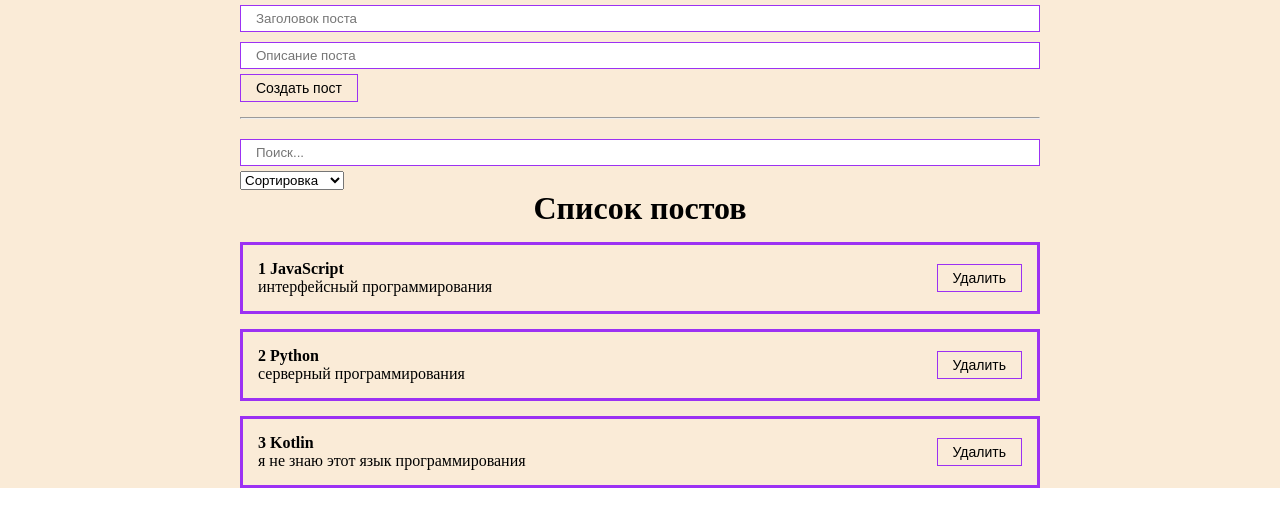
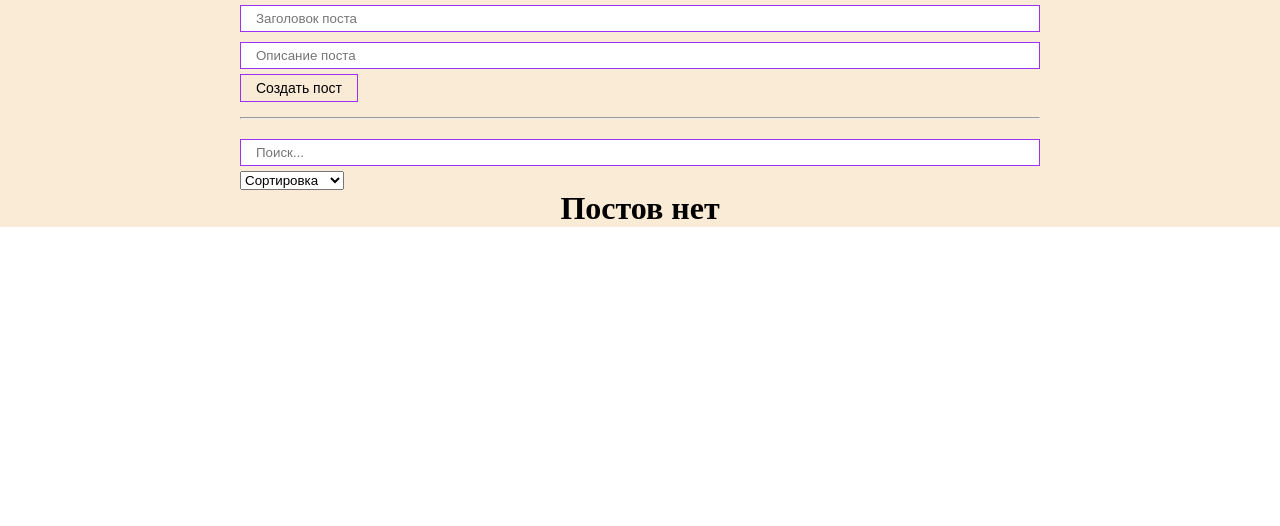
Before and after one commit to MihaDarin/fundamental-react, a React (Create React App) app: page /posts in a window 1280 px wide. Shown: the top 526 px of the page. Built offline with nearby package versions, Linux system fonts and the light colour scheme.

Commit message:
реализована логика фильтрации и поиска, фильтрация и поиск вынесены в отдельный компонент

```diff
--- a/src/App.js
+++ b/src/App.js
@@ -1,10 +1,11 @@
-import React, { useState } from "react";
+import React, { useMemo, useState } from "react";
 import "./App.css";
+import { PostFilter } from "./Components/PostFilter/PostFilter";
 import { PostForm } from "./Components/PostForm/PostForm";
 // import { Post } from "./Components/Post/Post";
 import { PostList } from "./Components/PostList/PostList";
-import { MyInput } from "./Components/UI/input/MyInput";
-import { MySelect } from "./Components/UI/select/MySelect";
+// import { MyInput } from "./Components/UI/input/MyInput";
+// import { MySelect } from "./Components/UI/select/MySelect";
 // import { MyButton } from "./Components/UI/button/MyButton";
 // import { MyInput } from "./Components/UI/input/MyInput";
 function App() {
@@ -21,54 +22,39 @@
       body: " я не знаю этот язык программирования",
     },
   ]);
-  const [selectedSort, setSelectedSort] = useState("");
-  const [searchQuery, setSearchQuery] = useState("");
   const createNewPost = (newPost) => {
     setPosts([...posts, newPost]);
   };
-  const getSortedPosts = () => {
-    if (selectedSort) {
+  const [filter, setFilter] = useState({ sort: "", query: "" });
+  const sortedPosts = useMemo(() => {
+    if (filter.sort) {
       return [...posts].sort((a, b) =>
-        a[selectedSort].localeCompare(b[selectedSort])
+        a[filter.sort].localeCompare(b[filter.sort])
       );
     }
     return posts;
-  };
-  const sortedPosts = getSortedPosts();
+  }, [filter.sort, posts]);
+
+  const sortedAndSearchedPosts = useMemo(() => {
+    return sortedPosts.filter((post) =>
+      post.title.toLowerCase().includes(filter.query.toLowerCase())
+    );
+  }, [filter.query, sortedPosts]);
 
   const removePost = (post) => {
     setPosts(posts.filter((p) => p.id !== post.id));
   };
-  const sortPosts = (sort) => {
-    setSelectedSort(sort);
-  };
+
   return (
     <div className="App">
       <PostForm createPost={createNewPost} />
       <hr className="for_hr" />
-      <MyInput
-        value={searchQuery}
-        onChange={(e) => setSearchQuery(e.target.value)}
-        placeholder="Поиск..."
+      <PostFilter filter={filter} setFilter={setFilter} />
+      <PostList
+        removePost={removePost}
+        posts={sortedAndSearchedPosts}
+        title="  Список постов"
       />
-      <MySelect
-        value={selectedSort}
-        onChange={sortPosts}
-        defaultValue="Сортировка"
-        options={[
-          { value: "title", name: "По названию" },
-          { value: "body", name: "По описанию" },
-        ]}
-      />
-      {posts.length ? (
-        <PostList
-          removePost={removePost}
-          posts={sortedPosts}
-          title="  Список постов"
-        />
-      ) : (
-        <h1 className="no_posts">Постов нет</h1>
-      )}
     </div>
   );
 }
--- /dev/null
+++ b/src/Components/PostFilter/PostFilter.js
@@ -0,0 +1,25 @@
+import React from "react";
+import { MyInput } from "../UI/input/MyInput";
+import { MySelect } from "../UI/select/MySelect";
+export const PostFilter = ({ filter, setFilter }) => {
+  return (
+    <div>
+      <MyInput
+        value={filter.query}
+        onChange={(e) => setFilter({ ...filter, query: e.target.value })}
+        placeholder="Поиск..."
+      />
+      <MySelect
+        value={filter.sort}
+        onChange={(selectedSort) =>
+          setFilter({ ...filter, sort: selectedSort })
+        }
+        defaultValue="Сортировка"
+        options={[
+          { value: "title", name: "По названию" },
+          { value: "body", name: "По описанию" },
+        ]}
+      />
+    </div>
+  );
+};
--- a/src/Components/PostList/PostList.js
+++ b/src/Components/PostList/PostList.js
@@ -2,6 +2,9 @@
 import style from "./PostList.module.css";
 import { Post } from "../Post/Post";
 export const PostList = ({ posts, title, removePost }) => {
+  if (!posts.lenght) {
+    return <h1 className="no_posts">Постов нет</h1>;
+  }
   return (
     <div>
       <h1 className={style.postList_title}>{title}</h1>
```
